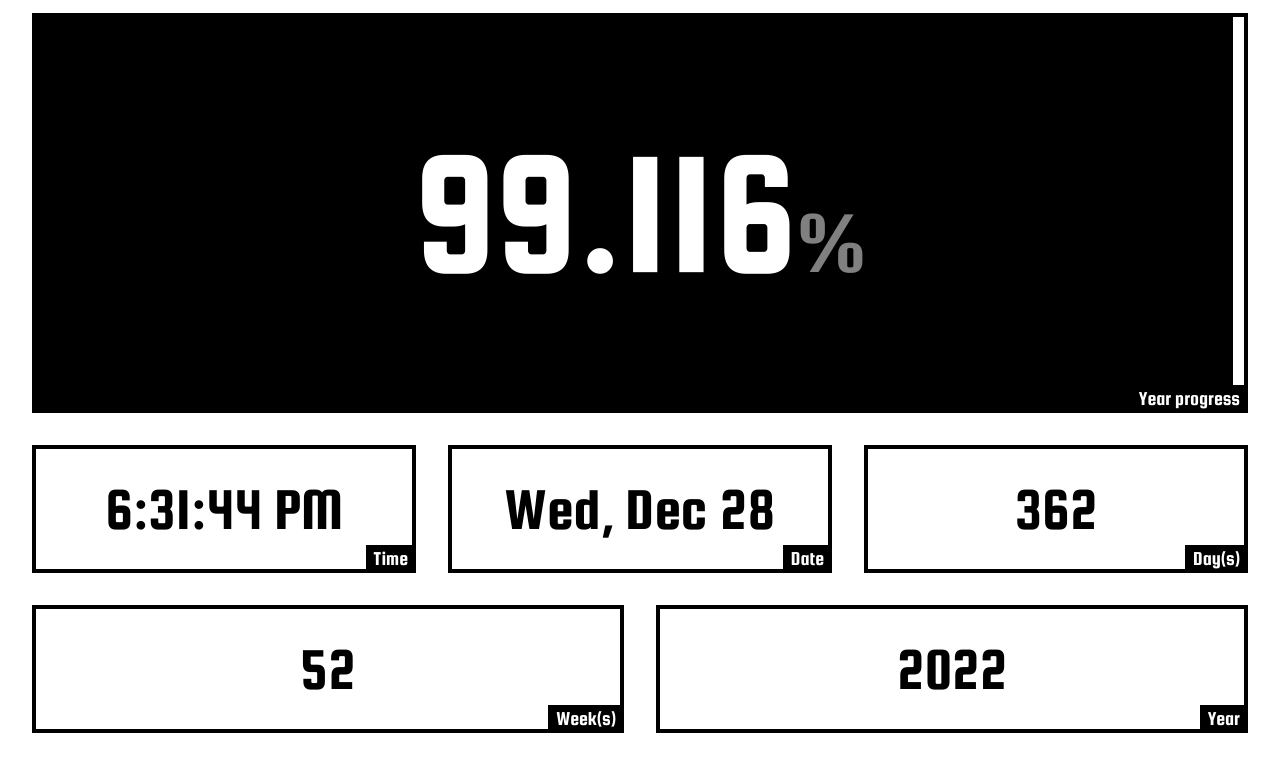
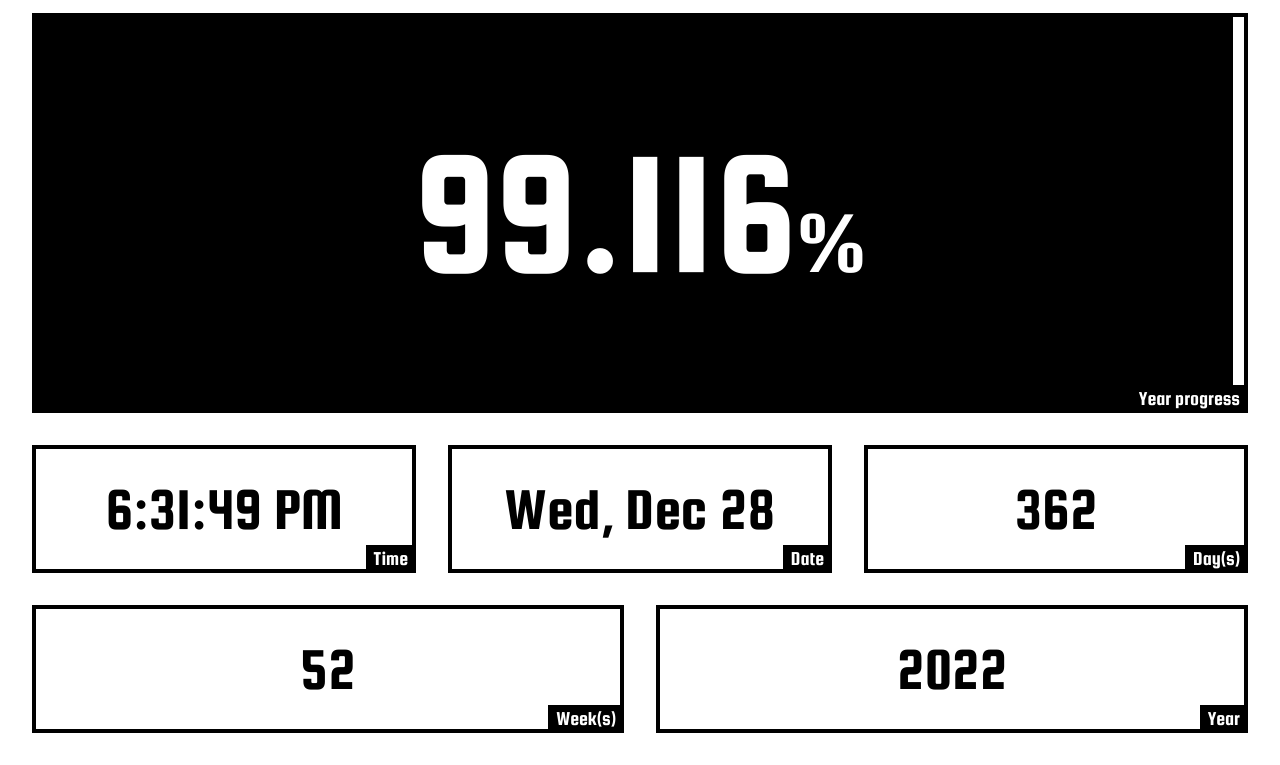
Before and after one commit to metinucar/tempus.today, a plain HTML site: page index.html in a window 1280 px wide. Shown: the part 78-843 px from the top of the page. Drawn offline with Linux system fonts and the light colour scheme.

Commit message:
Minor tweaks

```diff
--- a/script.js
+++ b/script.js
@@ -77,5 +77,5 @@ setInterval(
     updateUI();
     return arguments.callee;
   })(),
-  1000000
+  1000
 );
--- a/style.css
+++ b/style.css
@@ -71,6 +71,7 @@ body {
   justify-content: center;
   align-items: baseline;
   color: #fff;
+  mix-blend-mode: difference;
 }
 
 .progress-container .value-number {
@@ -79,7 +80,6 @@ body {
 
 .progress-container .value-symbol {
   font-size: clamp(2.25rem, 1.1429rem + 5.5357vw, 10rem);
-  color: rgba(255, 255, 255, 0.5);
 }
 
 /* Ad container */
```
